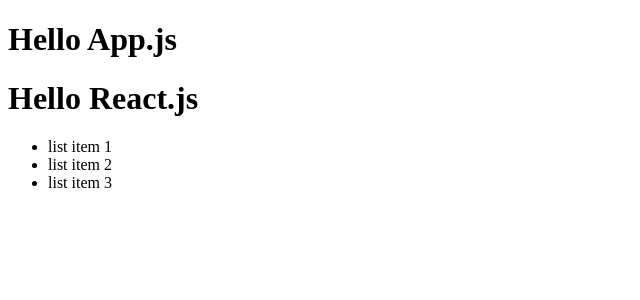
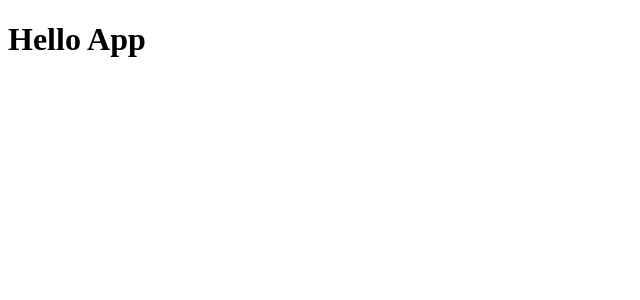
Before and after one commit to vovavoronyuk/react, a React (Create React App) app: page / in a window 1280 px wide. Shown: the top 300 px of the page, without its empty margins (0-640 px from the left). Built offline with nearby package versions, Linux system fonts and the light colour scheme.

Commit message:
add instal MUI

```diff
--- a/package.json
+++ b/package.json
@@ -3,6 +3,10 @@
   "version": "0.1.0",
   "private": true,
   "dependencies": {
+    "@emotion/react": "^11.10.0",
+    "@emotion/styled": "^11.10.0",
+    "@mui/icons-material": "^5.8.4",
+    "@mui/material": "^5.10.0",
     "@testing-library/jest-dom": "^5.16.5",
     "@testing-library/react": "^13.3.0",
     "@testing-library/user-event": "^13.5.0",
--- a/src/container/App/App.tsx
+++ b/src/container/App/App.tsx
@@ -1,29 +1,9 @@
 import React from 'react'
-
-type Props = {
-    title: string
-}
-
-const Applist = () => {
-    return (
-        <ul>
-            <li>list item 1</li>
-            <li>list item 2</li>
-            <li>list item 3</li>
-        </ul>
-    )
-}
-
-const AppHeader = (props: Props) => {
-    return <h1>Hello {props.title}</h1>
-}
 
 const App = () => {
     return (
         <>
-            <AppHeader title="App.js" />
-            <AppHeader title="React.js" />
-            <Applist />
+            <h1>Hello App</h1>
         </>
     )
 }
```
Also changed, not shown: 1 other file (tests, documents, lock files or other folders).
